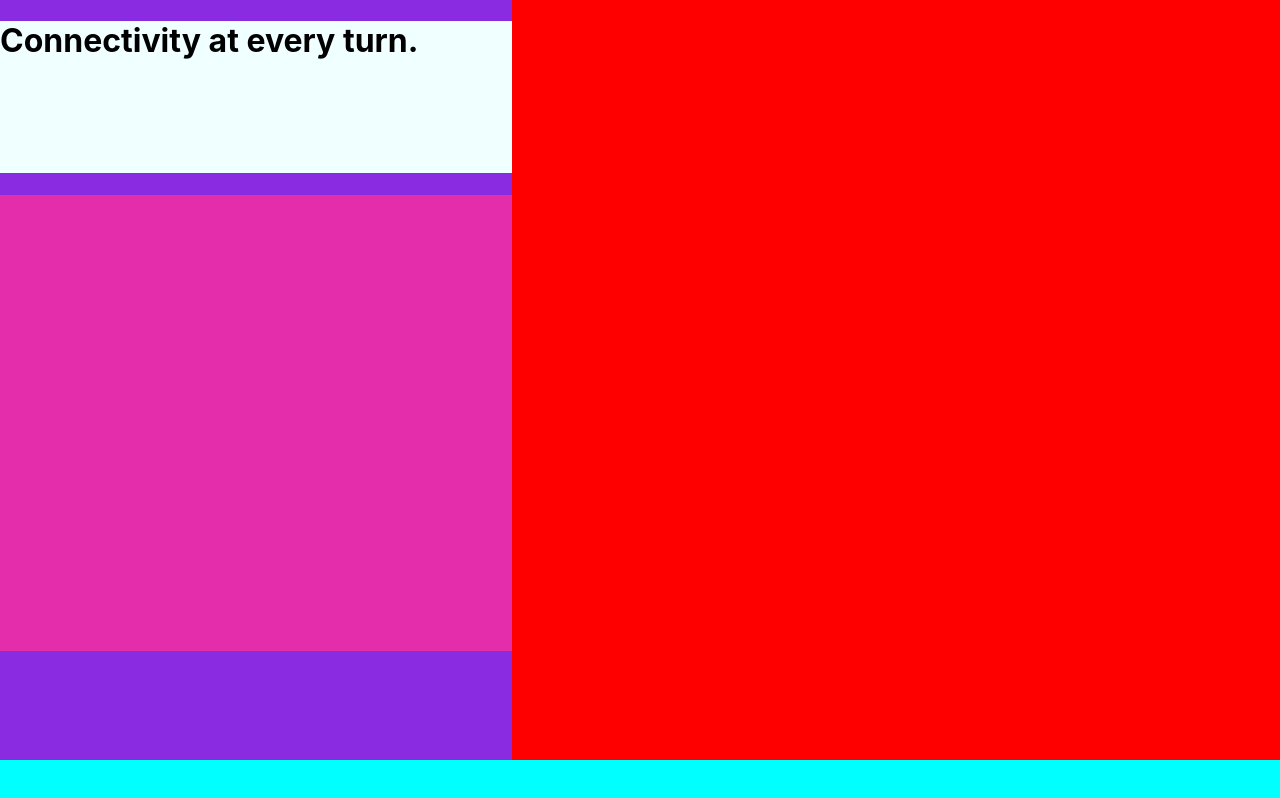
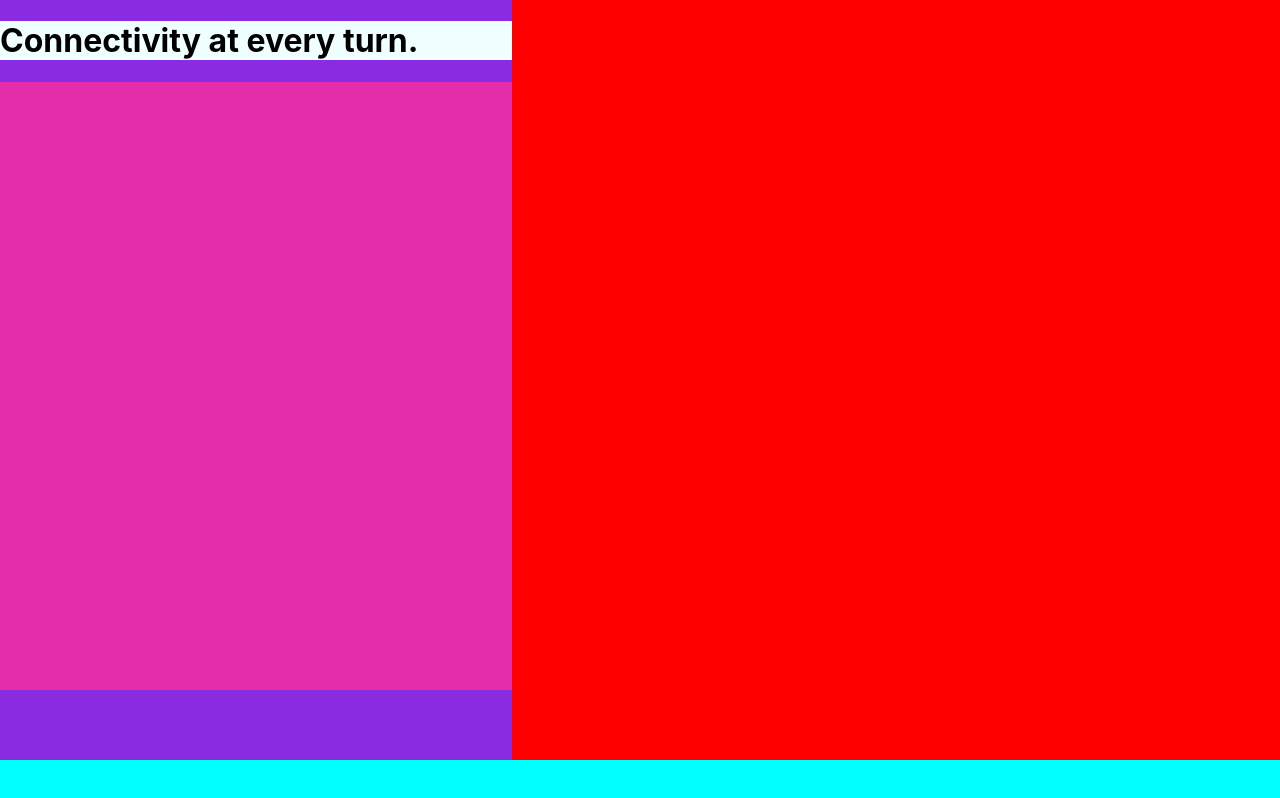
Before and after one commit to Gilblasse/Kia_Carnival_Splash_Page, a React (Create React App) app: page / in a window 1280 px wide. Built offline with nearby package versions, Linux system fonts and the light colour scheme.

Commit message:
adjust div sizes in leftSide

```diff
--- a/src/App.css
+++ b/src/App.css
@@ -23,11 +23,11 @@ flex-direction: column;
   }
 
   .leftSideHeader{
-    flex-basis: 20%;
+    flex-basis: 5%;
     background-color: azure;
   }
 
   .vehicleFeaturesList{
-    flex-basis: 60%;
+    flex-basis: 80%;
     background-color: rgb(228, 45, 170);
   }
```
